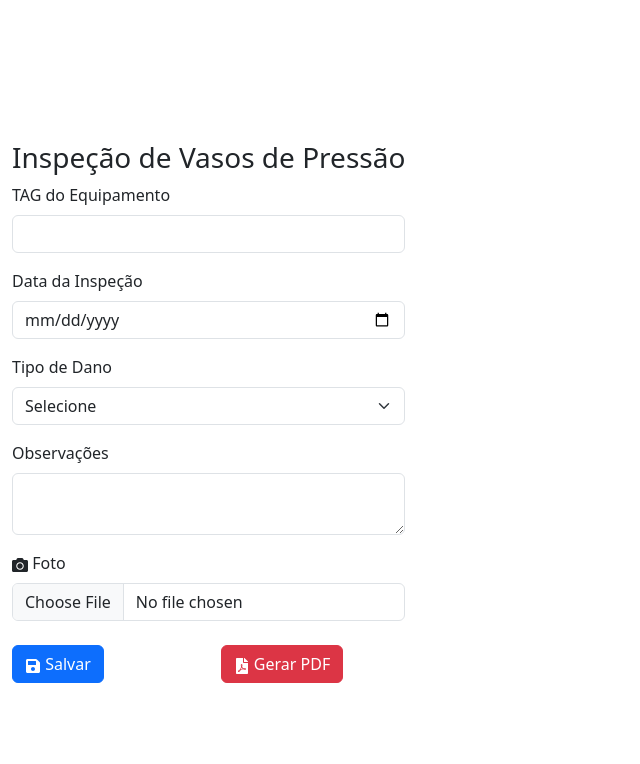
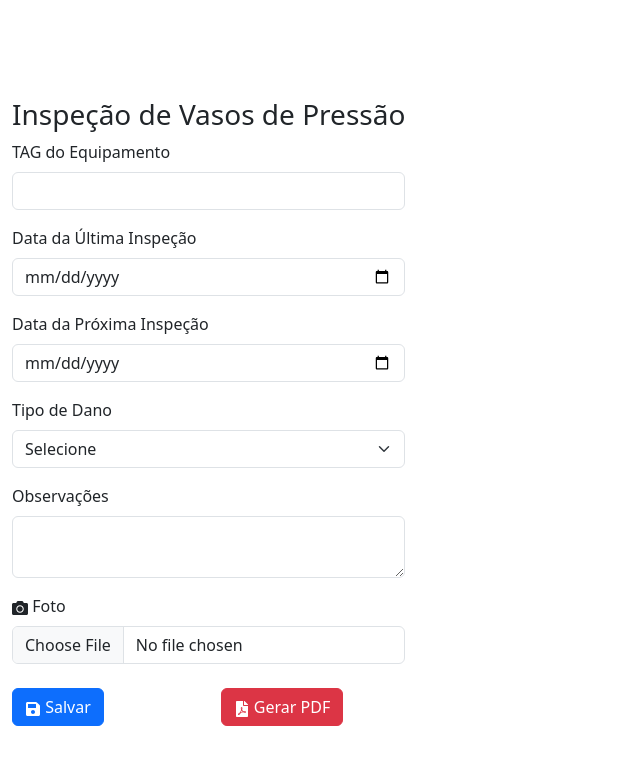
Before and after one commit to Galvictor/formulario-inspecao, a React (Vite) app: page / in a window 1280 px wide. Shown: the top 764 px of the page, without its empty margins (0-640 px from the left). Built offline with nearby package versions, Linux system fonts and the light colour scheme.

Commit message:
✨ Refatora "FormularioInspecao" para separar campos de data e ajustar lógica de vencimento

```diff
--- a/src/components/FormularioInspecao.jsx
+++ b/src/components/FormularioInspecao.jsx
@@ -8,7 +8,8 @@ import {differenceInDays} from 'date-fns';
 const FormularioInspecao = () => {
     const [form, setForm] = useState({
         tag: '',
-        data: '',
+        ultima: '',
+        proxima: '',
         tipoDano: '',
         observacoes: '',
         foto: null
@@ -37,9 +38,9 @@ const FormularioInspecao = () => {
     };
 
     const isVencido = () => {
-        if (!form.data) return false;
-        const dias = differenceInDays(new Date(), new Date(form.data));
-        return dias > 365;
+        if (!form.proxima) return false;
+        const diasRestantes = differenceInDays(new Date(form.proxima), new Date());
+        return diasRestantes < 0;
     };
 
     return (
@@ -54,9 +55,28 @@ const FormularioInspecao = () => {
             </FormGroup>
 
             <FormGroup>
-                <Label for="data">Data da Inspeção</Label>
-                <Input type="date" name="data" id="data" required value={form.data} onChange={handleChange}/>
-                {form.data && (
+                <Label for="ultima">Data da Última Inspeção</Label>
+                <Input
+                    type="date"
+                    name="ultima"
+                    id="ultima"
+                    required
+                    value={form.ultima}
+                    onChange={handleChange}
+                />
+            </FormGroup>
+
+            <FormGroup>
+                <Label for="proxima">Data da Próxima Inspeção</Label>
+                <Input
+                    type="date"
+                    name="proxima"
+                    id="proxima"
+                    required
+                    value={form.proxima}
+                    onChange={handleChange}
+                />
+                {form.proxima && (
                     <div className={`small ${isVencido() ? 'text-danger' : 'text-success'}`}>
                         {isVencido() ? 'Inspeção vencida!' : 'Inspeção em dia.'}
                     </div>
```
